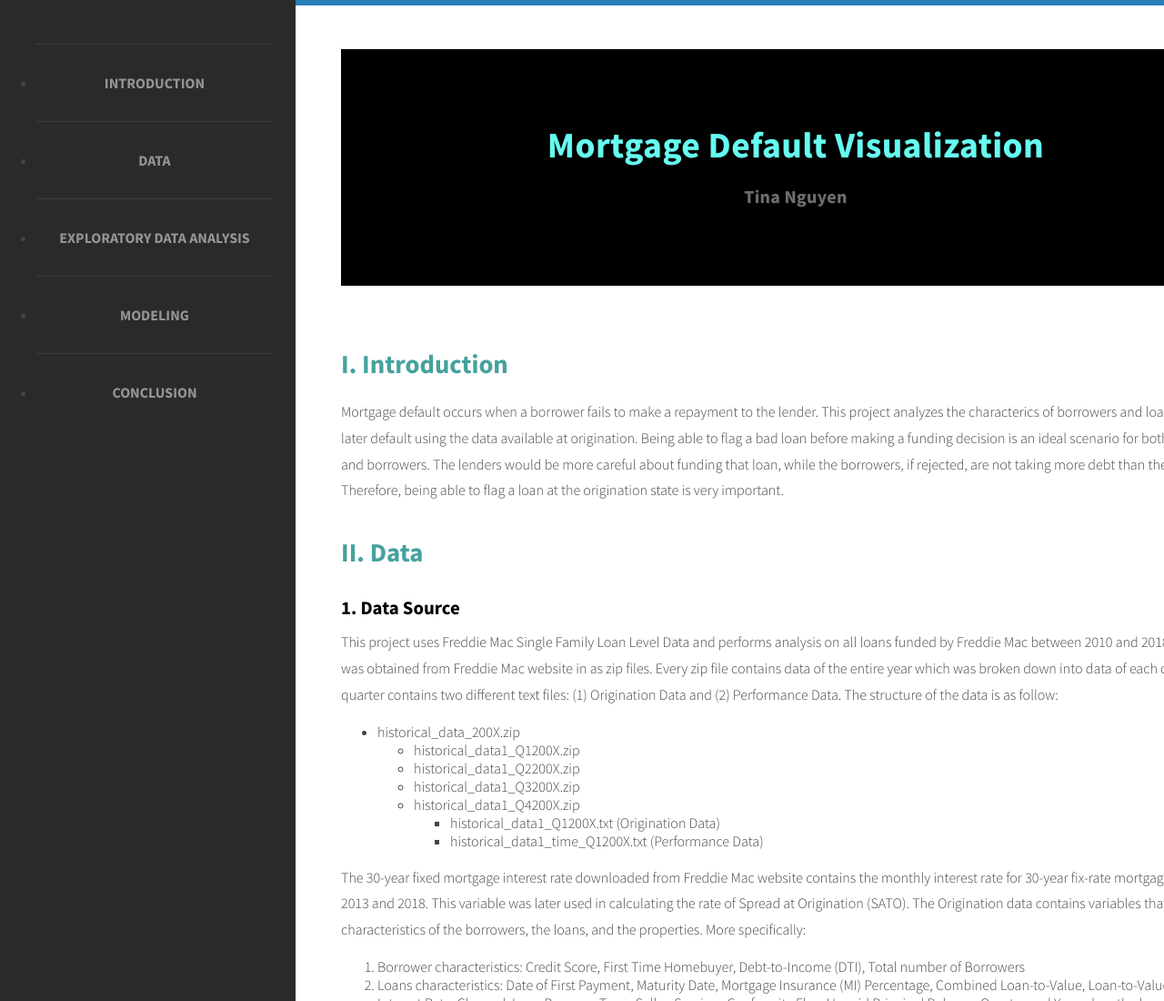
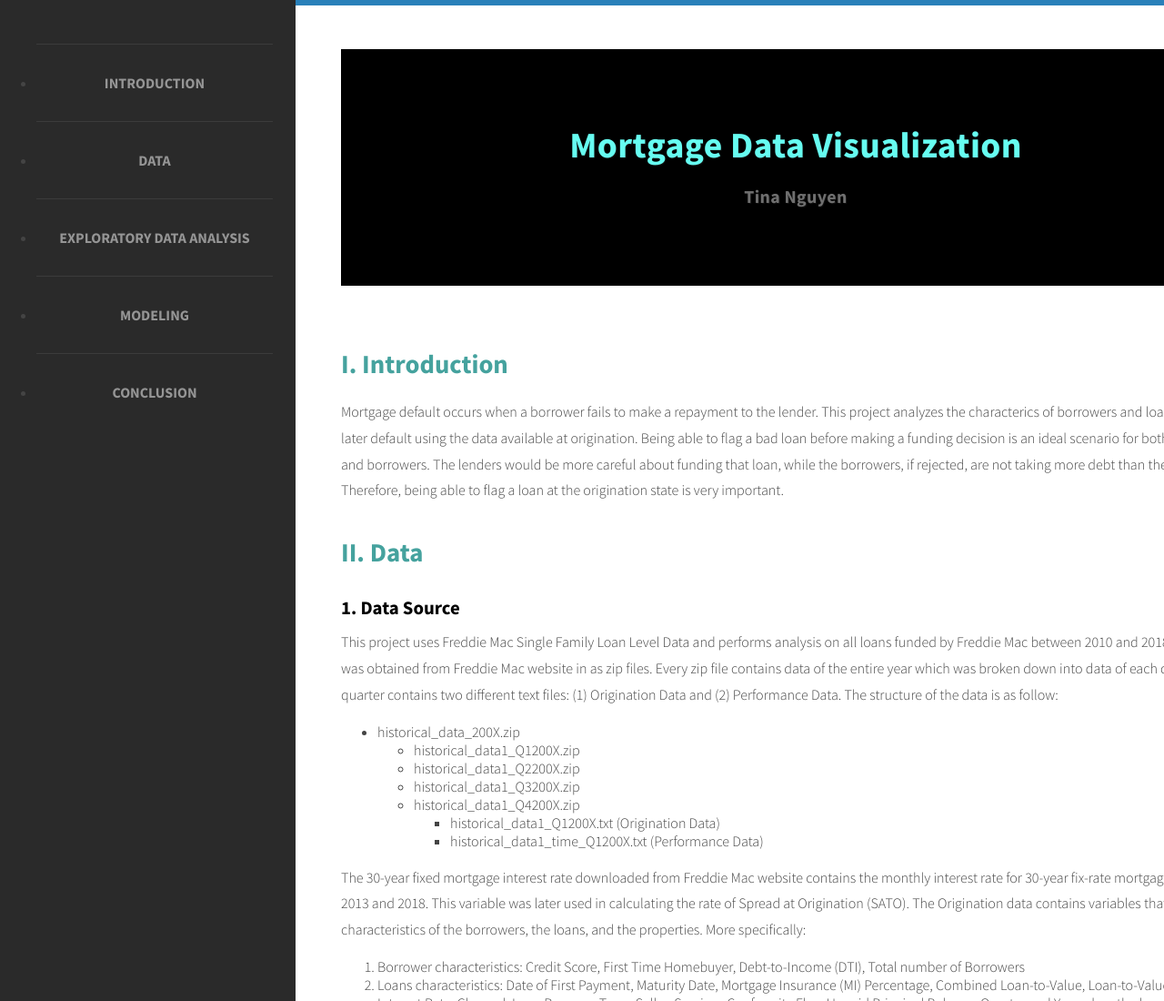
Before and after one commit to tinanguyen1510/FM-Viz, a plain HTML site: page index.html in a window 1280 px wide. Shown: the top 1100 px of the page at 91% size. Drawn offline with nearby package versions, Linux system fonts and the light colour scheme; a web font is replaced by a local one.

Commit message:
Update index.html

```diff
--- a/index.html
+++ b/index.html
@@ -31,7 +31,7 @@
 
     <div id="welcome">
       <div class="title">
-        <h1>Mortgage Default Visualization <br>
+        <h1>Mortgage Data Visualization <br>
         <span class="byline">Tina Nguyen</span></h1>
       </div>
 
```
